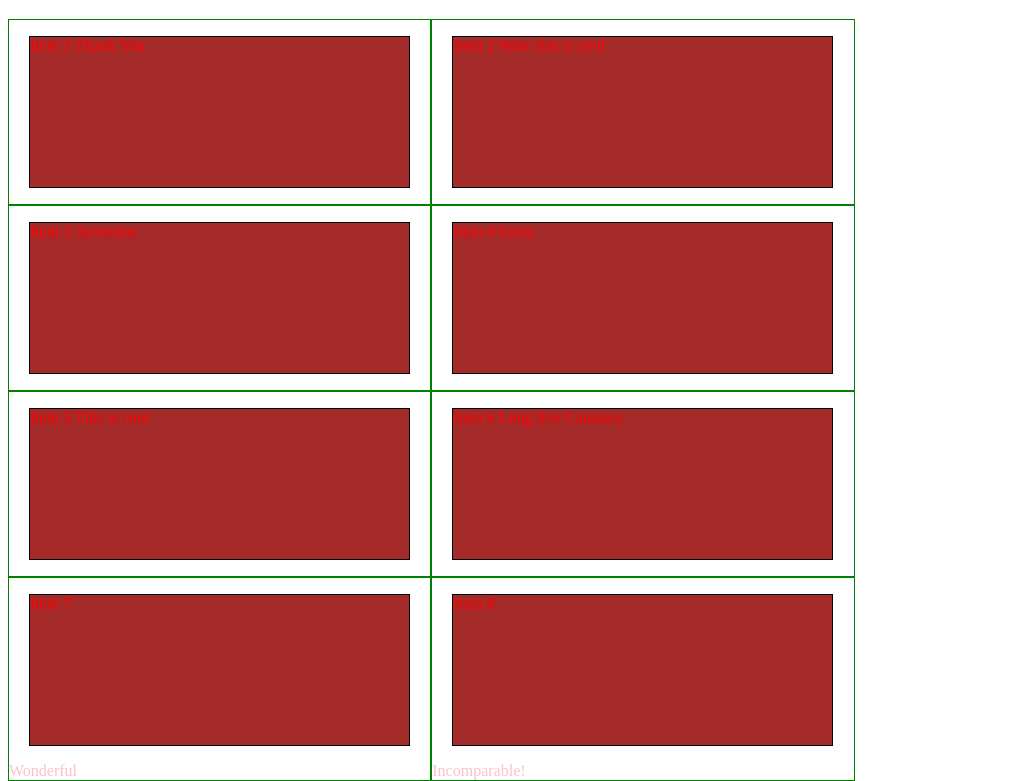
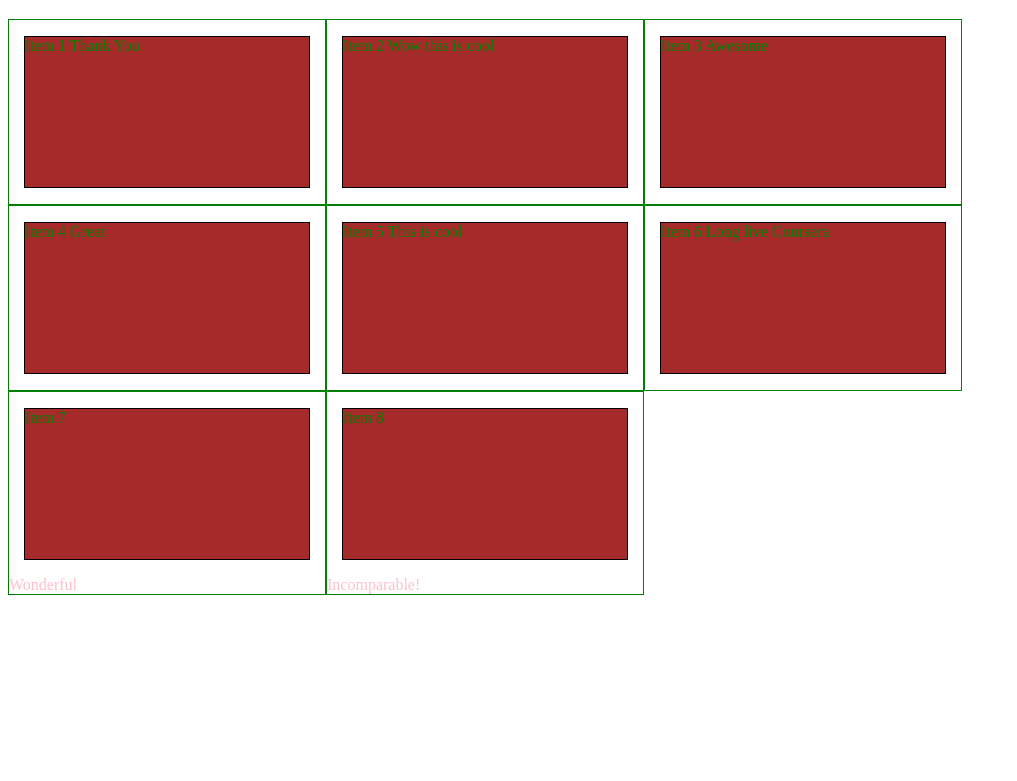
Before and after one commit to Zmwololo/module2-assignment, a plain HTML site: page Assignment1/index.html in a window 1280 px wide. Shown: the part 61-842 px from the top of the page, without its empty margins (0-1017 px from the left). After the commit the page ends 800 px from the top, so only its background shows below. Drawn offline with Linux system fonts and the light colour scheme; files that its build step writes are made by us from their sources.

Commit message:
Final Index.

```diff
--- a/Assignment1/index.html
+++ b/Assignment1/index.html
@@ -9,7 +9,7 @@
 			color: blue;
 		}
 		p{
-			color: red;
+			color: green;
 
 			  border: 1px solid black;
 			  background-color: #A52A2A;
@@ -162,14 +162,14 @@
 <body>
 <h1>Coursera Has helped me!</h1>
 <div class="row">
-  <div class="col-md-4 col-sm-6"><p>Item 1 Thank You</p></div>
-  <div class="col-md-4 col-sm-6"><p>Item 2 Wow this is cool</p></div>
-  <div class="col-md-4 col-sm-6"><p>Item 3 Awesome</p></div>
-  <div class="col-md-4 col-sm-6"><p>Item 4 Great</p></div>
-  <div class="col-md-4 col-sm-6"><p>Item 5 This is cool</p></div>
-  <div class="col-md-4 col-sm-6"><p>Item 6 Long live Coursera</p></div>
-  <div class="col-md-4 col-sm-6"><p>Item 7</p>Wonderful</div>
-  <div class="col-md-4 col-sm-6"><p>Item 8</p>Incomparable!</div>
+  <div class="col-md-3 col-sm-6"><p>Item 1 Thank You</p></div>
+  <div class="col-md-3 col-sm-6"><p>Item 2 Wow this is cool</p></div>
+  <div class="col-md-3 col-sm-6"><p>Item 3 Awesome</p></div>
+  <div class="col-md-3 col-sm-6"><p>Item 4 Great</p></div>
+  <div class="col-md-3 col-sm-6"><p>Item 5 This is cool</p></div>
+  <div class="col-md-3 col-sm-6"><p>Item 6 Long live Coursera</p></div>
+  <div class="col-md-3 col-sm-6"><p>Item 7</p>Wonderful</div>
+  <div class="col-md-3 col-sm-6"><p>Item 8</p>Incomparable!</div>
 </div>
 </body>
 </html>
```
